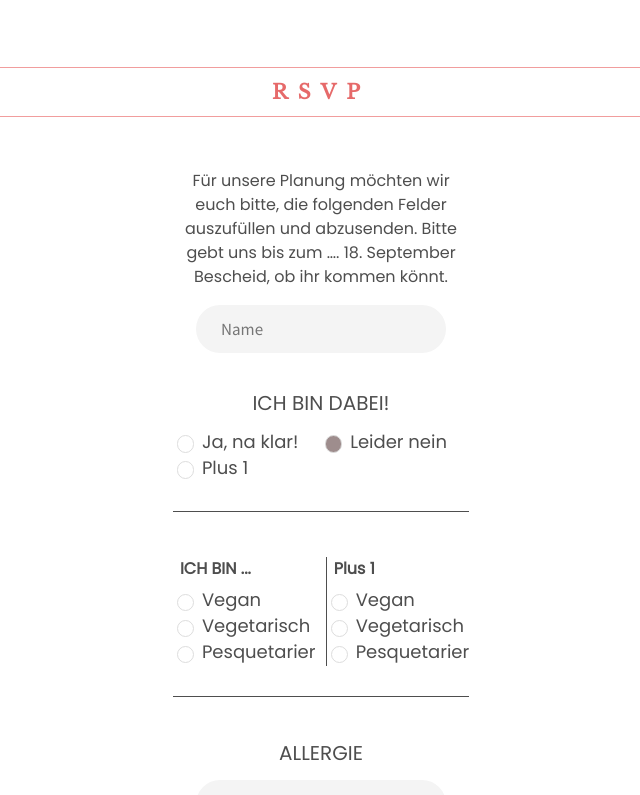
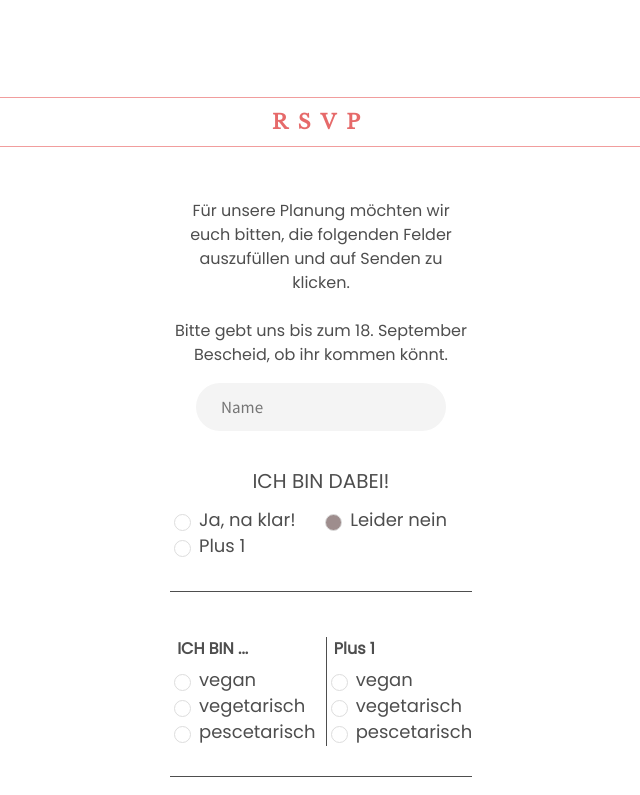
Before and after one commit to AAlejof/HeliKi, a React (Create React App) app in the folder client/: page /home/de in a window 1280 px wide. Shown: the part 2774-3569 px from the top of the page, without its empty margins (319-959 px from the left). Built offline with nearby package versions, Linux system fonts and the light colour scheme.

Commit message:
fix german text

```diff
--- a/client/src/components/Form/FormDeutsch.jsx
+++ b/client/src/components/Form/FormDeutsch.jsx
@@ -65,8 +65,8 @@ export default function FormDeutsch() {
             <div>
                 <div className={style.rsvpDiv}>
                     <h3 className={style.h3Div}>RSVP</h3>
-                    <p className={style.pPlease} >Für unsere Planung möchten wir euch bitte, die folgenden Felder auszufüllen und abzusenden.
-                        Bitte gebt uns bis zum …. 18. September Bescheid, ob ihr kommen könnt.</p>
+                    <p className={style.pPlease} >Für unsere Planung möchten wir euch bitten, die folgenden Felder auszufüllen und auf Senden zu klicken. <br /><br />
+                    Bitte gebt uns bis zum 18. September Bescheid, ob ihr kommen könnt.</p>
                     <form className={style.rsvpForm} onSubmit={handleSubmit}>
                         <div>
                             <input type="text" placeholder="Name" className={style.inputPill} value={input.guest.name}
@@ -155,7 +155,7 @@ export default function FormDeutsch() {
                                                 disabled
                                             />
                                         )}
-                                        <span className={style.formSpan}> Vegan</span>
+                                        <span className={style.formSpan}> vegan</span>
                                     </div>
                                     <div>
                                         {(input.guest.rsvp) ? (
@@ -180,7 +180,7 @@ export default function FormDeutsch() {
                                                 disabled
                                             />
                                         )}
-                                        <span className={style.formSpan}> Vegetarisch</span>
+                                        <span className={style.formSpan}> vegetarisch</span>
                                     </div>
                                     <div>
                                         {(input.guest.rsvp) ? (
@@ -205,7 +205,7 @@ export default function FormDeutsch() {
                                                 disabled
                                             />
                                         )}
-                                        <span className={style.formSpan}> Pesquetarier</span>
+                                        <span className={style.formSpan}> pescetarisch</span>
 
                                     </div>
                                 </div>
@@ -235,7 +235,7 @@ export default function FormDeutsch() {
                                         />
                                     )
                                 }
-                                <span className={style.formSpan}> Vegan</span>
+                                <span className={style.formSpan}> vegan</span>
                                 <br />
                                 {
                                     (input.plusOne?.rsvp) ? (
@@ -260,7 +260,7 @@ export default function FormDeutsch() {
                                         />
                                     )
                                 }
-                                <span className={style.formSpan}> Vegetarisch</span>
+                                <span className={style.formSpan}> vegetarisch</span>
                                 <br />
                                 {
                                     (input.plusOne?.rsvp) ? (
@@ -285,14 +285,14 @@ export default function FormDeutsch() {
                                         />
                                     )
                                 }
-                                <span className={style.formSpan}> Pesquetarier</span>
+                                <span className={style.formSpan}> pescetarisch</span>
                             </div>
                         </div>
                         <div>
-                            <h4 className={style.h4Div}>ALLERGIE</h4>
+                            <h4 className={style.h4Div}>ALLERGIEN</h4>
                             <input
                                 type="text"
-                                placeholder="Ich/plus 1 bin allergisch auf…"
+                                placeholder="Ich bin / plus 1 ist allergisch auf..."
                                 className={style.inputPill}
                                 value={input.guest.alergies}
                                 onChange={(e) => setInput({
--- a/client/src/components/Home/HomeDeutsch.jsx
+++ b/client/src/components/Home/HomeDeutsch.jsx
@@ -20,7 +20,7 @@ const HomeDeutsch = () => {
         </div>
         <div className={style.wellcomeDiv}>
             <h2 className={style.h2Div}>SHARE <br/>LOVE</h2>
-            <p className={style.pWellcomeDiv}>Hola! Von ganzem Herzen und überglücklich, laden wir euch zu unserer Hochzeit nach Buenos Aires ein.
+            <p className={style.pWellcomeDiv}>Hola! <br /> Hiermit laden wir euch ganz herzlich zu unserer Hochzeit in Buenos Aires ein.
                 <br/>Wir freuen uns auf euch!
                 <br/>Heli & Kiki
             </p>
@@ -34,7 +34,7 @@ const HomeDeutsch = () => {
         </div>
         <div className={style.eventsDiv}>
             <h3 className={style.h3Div}>FEIER</h3>
-            <p  className={style.pEventsDiv}>Samstag <br/> 18.11.2023 <br/><br/>19:00 Uhr <br/><br/>Lowlands <br/>( Adresse: Blanco Encalada 1201,<br/> Belgrano, CABA)</p>
+            <p  className={style.pEventsDiv}>Samstag <br/> 18.11.2023 <br/><br/>19:00 Uhr <br/><br/>Lowlands <br/>(Adresse: Blanco Encalada 1201,<br/> Belgrano, CABA)</p>
             <Link to='https://goo.gl/maps/XbMraPt6wvK125gz8'>
                 <button className={style.smallButton}><i class="fa-solid fa-map-location-dot fa-xl"></i></button>
             </Link>
--- a/client/src/components/Tips/Tips.jsx
+++ b/client/src/components/Tips/Tips.jsx
@@ -33,7 +33,7 @@ const Tips = () => {
 
 				<div>
 					<div className={style.tipsDiv}>
-						<p className={style.h3Div} onClick={toggleTips}>SECURITY ADVICES </p>
+						<p className={style.h3Div} onClick={toggleTips}>SICHERHEITSHINWEISE</p>
 						<p className={style.faDiv} onClick={toggleTips}>
 							{(showTips === false) ? (<i class="fa-solid fa-plus fa-xl"></i>)
 								: (<i class="fa-solid fa-chevron-up fa-xl"></i>)}
@@ -43,8 +43,9 @@ const Tips = () => {
 						<div className={style.secAdvDiv}>
 							<ol>
 								<li>Lass deine Wertsachen / Rucksack / Handtasche auch in Bars und Restaurants nicht unbeaufsichtigt.</li>
-								<li>Nutze dein Handy am besten nicht an Straßenecken (Kurven) oder in der U-Bahn</li>
+								<li>Nutze dein Handy am besten nicht an Straßenecken oder in der U-Bahn.</li>
 								<li>Vermeide es, dich nachts in Seitenstraßen aufzuhalten.</li>
+								<li>Verlasse das Taxi immer zur Seite des Bürgersteigs.</li>
 							</ol>
 						</div>
 						: null}
@@ -60,16 +61,16 @@ const Tips = () => {
 					<div className={style.secAdvDiv}>
 						<ul>
 							<li><b>Uber</b></li>
-							<li><b>Taxi</b>: Nur mit Bargeld. Nenne immer die Straßenecke zu der du möchtest (2 Straßennamen)</li>
-							<li><b>SUBE</b> (Transportkarte)</li>
-							<li>Du erhältst eine SUBE-Karte (wiederaufladbare ÖPNV-Karte)im Kiosk oder in den U-Bahn-Stationen. Damit kannst du alle Busse und die U-Bahn nutzen.</li>
+							<li><b>Taxi</b>: Nur mit Bargeld. Nenne immer die Straßenecke (2 Straßennamen).</li>
+							<li><b>SUBE (ÖPNV-Karte):</b></li>
+							<li>Du erhältst eine SUBE-Karte im Kiosk oder in den U-Bahn Stationen. Mit dieser Karte kannst du alle Busse, sowie die U-Bahn nutzen.</li>
 							<li><b>Subte ( U-Bahn):</b> Das U-Bahn Netz ist jedoch etwas begrenzt. Nutze sie am besten nur, wenn sich eine Haltestelle in nächster Nähe befindet.</li>
 							<li><b>Bus:</b> Wenn du den Bus mit der richtigen Busnummer siehst, musst du ihn an der Bushaltestelle per Handzeichen zu dir rufen. Manchmal sind dort jedoch auch längere Warteschlangen.</li>
 						</ul>
 					</div>
 					: null}
 				<div className={style.tipsDiv}>
-					<p className={style.h3Div} onClick={toggleMap}>STANDTPLAN VON BUENOS AIRES</p>
+					<p className={style.h3Div} onClick={toggleMap}>STADTPLAN VON BUENOS AIRES</p>
 					<p className={style.faDiv} onClick={toggleMap}>
 						{(showMap === false) ? (<i class="fa-solid fa-plus fa-xl"></i>)
 							: (<i class="fa-solid fa-chevron-up fa-xl"></i>)}
@@ -77,11 +78,11 @@ const Tips = () => {
 				</div>
 				{(showMap === true) ?
 					<div className={style.mapDiv}>
-						<p className={style.mapP}>Hier sind für dich ein paar Tipps, was du in den unterschiedlichen Stadtteilen unternehmen kannst.</p>
+						<p className={style.mapP}>Wir haben ein paar Tipps für dich, was du in den unterschiedlichen Stadtteilen unternehmen kannst.</p>
 						<Link to='https://mapa.buenosaires.gob.ar/mapas/?lat=-34.623744&lng=-58.434734&zl=13&modo=transporte' >
 							<button className={style.smallButton}><i class="fa-solid fa-map-location-dot fa-xl"></i></button>
 						</Link>
-						<img className={style.map} src= {image} alt="bsasMap" />
+						<img className={style.map} src={image} alt="bsasMap" />
 						<div className={style.hoodsDiv}>
 							<h5>Palermo:</h5>
 							<p>Das größte und gleichzeitig auch das modernste Viertel in Buenos Aires. Besonders zum Ausgehen ist Palermo perfekt.</p>
@@ -94,7 +95,7 @@ const Tips = () => {
 						</div>
 						<div className={style.hoodsDiv}>
 							<h5>Recoleta:</h5>
-							<p>Hier findet ihr eine menge Kunst & Kultur.</p>
+							<p>Ein Stadtteil voller Kunst und Kultur</p>
 							<h6>UNSERE TIPPS:</h6>
 							<ul>
 								<li>Cementerio de Recoleta</li>
@@ -183,13 +184,18 @@ const Tips = () => {
 						</div>
 						<div>
 							<h5>Iguazu</h5>
-							<p>Wasserfälle und Jungle <br /> Tipp: Tag 1 brasilianische Seite <br /> Tag 2 argentinische Seite + Bootstour (vergiss nicht deinen Reisepass, wenn du über die Grenze fährst. Am besten in einer wasserdichten Hülle) <br />Dreiländereck: Argentinien, Brasilien, Paraguay</p>
+							<p>Wasserfälle und Dschungel<br /> Tag 1. Brasilianische Seite <br /> Tag 2. Argentinische Seite + Bootstour <br />
+								Vergiss beim Grenzübergang nicht deinen Reisepass. Am besten in einer wasserdichten Hülle. <br />Dreiländereck: Argentinien, Brasilien, Paraguay</p>
 						</div>
 						<div>
-							<p>Mendoza: Weingüter am Fuße der Anden.</p>
-							<p>Córdoba: Die zweit größte Stadt Argentiniens, umgeben von einer Berg- und Seenlandschaft.</p>
-							<p>…oder besuche die schönen Nachbarländer Argentiniens. Zum Beispiel mit einem Bootstrip nach Uruguay, ein kurzer Flug an die Stände Brasiliens, oder in die Berge nach Chile. <br /><br />Viel Spaß & buen viaje</p>
+							<h5>Mendoza</h5>
+							<p> Weingüter am Fuße der Anden.</p>
 						</div>
+						<div>
+							<h5>Córdoba</h5>
+							<p>Die zweitgrößte Stadt Argentiniens, umgeben von einer schönen Berg- und Seenlandschaft.</p>
+						</div>
+						<p>…oder besuche die schönen Nachbarländer Argentiniens. Zum Beispiel mit einem Bootstrip nach Uruguay, ein kurzer Flug an die Stände Brasiliens, oder in die Berge nach Chile. <br /><br />Viel Spaß & buen viaje</p>
 					</div>
 					: null}
 			</div>
```
